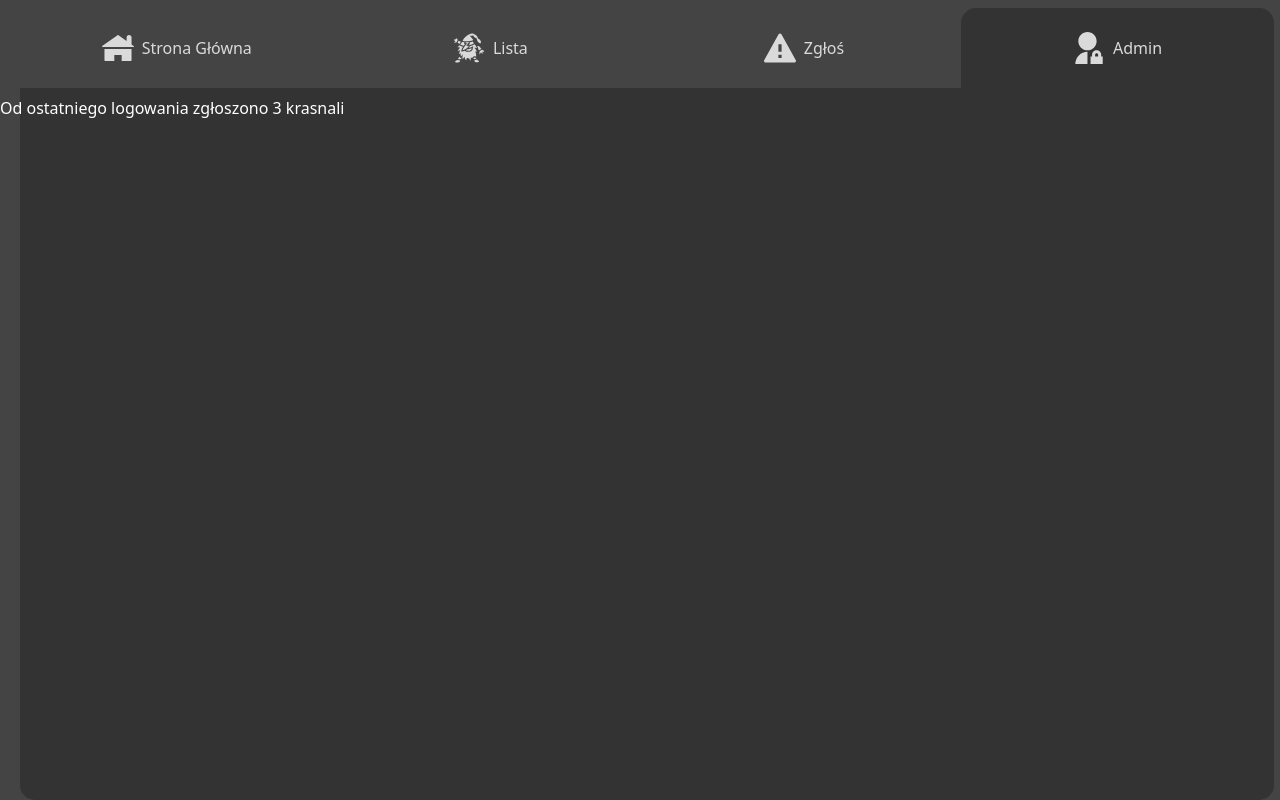
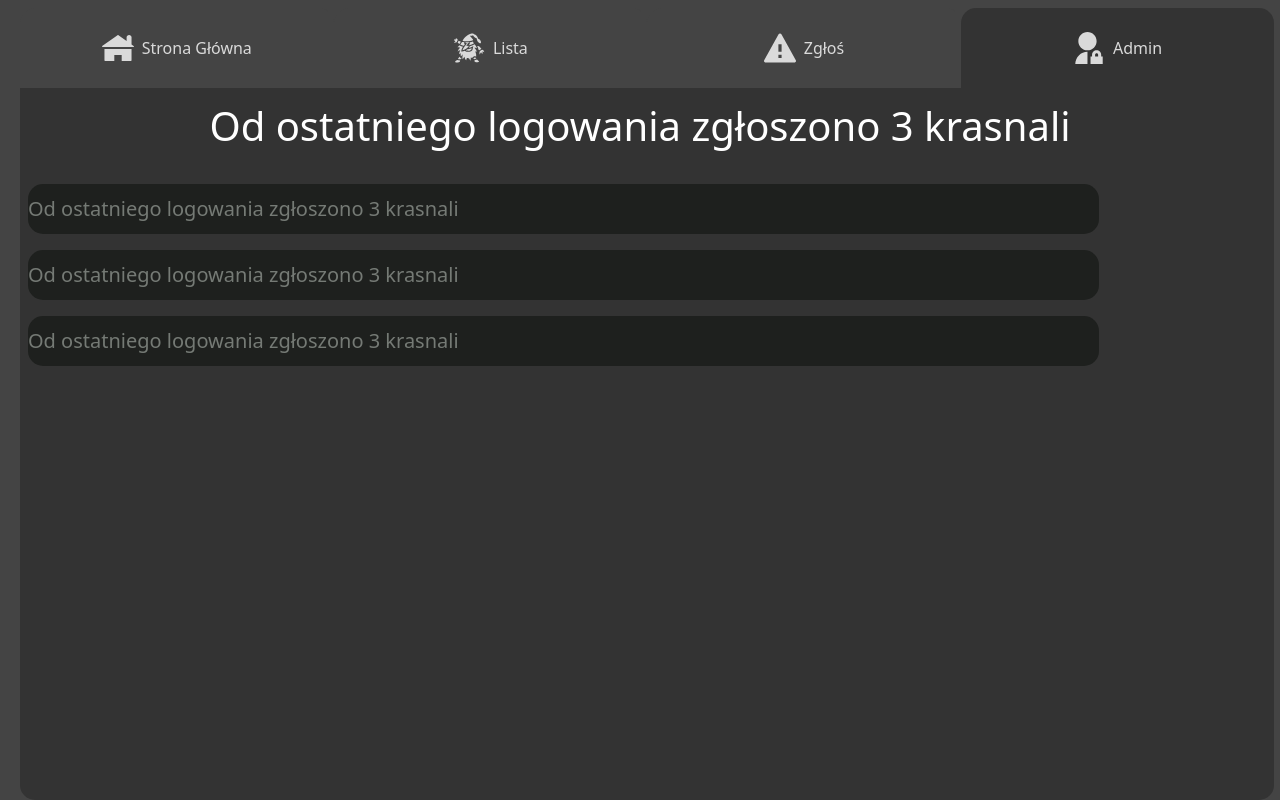
Before and after one commit to Newbies-Workplace/gnome-app, a React (Vite) app in the folder apps/gnome-web/: page /admin/lostinfo in a window 1280 px wide. Built offline with nearby package versions, Linux system fonts and the light colour scheme.

Commit message:
feat: panel admina

```diff
--- a/apps/gnome-web/src/components/LinkButton.tsx
+++ b/apps/gnome-web/src/components/LinkButton.tsx
@@ -10,6 +10,12 @@ type LinkButtonProps = {
   fWeight?: string;
   width?: string;
   height?: string;
+  text?: string;
+  rounded?: string;
+  justify?: string;
+  items?: string;
+  padding?: string;
+  margin?: string;
 };
 
 export const LinkButton: React.FC<LinkButtonProps> = ({
@@ -20,8 +26,12 @@ export const LinkButton: React.FC<LinkButtonProps> = ({
   color = "#1E201E", // Default background color
   textColor = "#757A75", // Default text color
   fWeight = "normal",
-  width = "w-40",
-  height = "h-12",
+  width = "w-60",
+  height = "h-40",
+  text = "20px",
+  rounded = "25px",
+  justify = "center",
+  items = "center",
 }) => {
   return (
     <div>
@@ -34,8 +44,12 @@ export const LinkButton: React.FC<LinkButtonProps> = ({
             fontWeight: fWeight,
             width: width,
             height: height,
+            fontSize: text,
+            borderRadius: rounded,
+            justifyContent: justify,
+            alignItems: items,
           }}
-          className="rounded-full border-none cursor-pointer m-2 w-40 h-12 flex items-center justify-center inline-flex"
+          className={`order-none cursor-pointer m-2 flex nline-flex`}
         >
           {label}
         </button>
--- a/apps/gnome-web/src/pages/AddGnomePage.tsx
+++ b/apps/gnome-web/src/pages/AddGnomePage.tsx
@@ -6,10 +6,22 @@ export const AddGnomePage = () => {
   return (
     <div>
       <Navbar />
-      <h1>Dodawanie krasnala</h1>
-      <LinkButton to="/admin" label="Powrót" px="15" py="100" />
-      <LinkButton to="/admin/infoadd" label="Dodaj" px="15" py="100" />
       <BgElement roundedBr="15px" roundedBl="15px" />
+      <a href="/admin">
+        <img
+          src="../src/images/Back.svg"
+          alt="wróć"
+          className="ml-[40px] mt-[10px]"
+        />
+      </a>
+      <div className=" ml-[40px] mt-[10px]">
+        <LinkButton
+          to="/admin/infoadd"
+          label="Dodaj"
+          width="200px"
+          height="50px"
+        />
+      </div>
     </div>
   );
 };
--- a/apps/gnome-web/src/pages/AdminPage.tsx
+++ b/apps/gnome-web/src/pages/AdminPage.tsx
@@ -4,12 +4,35 @@ import { BgElement } from "../components/bg_element";
 
 export const AdminPage = () => {
   return (
-    <div>
+    <div className="row">
       <Navbar />
-      <h1>Admin</h1>
-      <LinkButton to="/admin/addgnome" label="Dodaj krasnala do bazy" />
-      <LinkButton to="/admin/lostinfo" label="Sprawdź ostatnie zgłoszenia" />
       <BgElement roundedBr="15px" roundedBl="15px" />
+      <header className="text-[40px] text-center">
+        Witaj, nazwa użytkownika!
+      </header>
+      <div className="flex flex-row justify-right gap-10 mt-10 ml-10">
+        <LinkButton
+          to="/admin/addgnome"
+          label="Dodaj krasnala do bazy"
+          width="200px"
+          height="150px"
+          text="20px"
+        />
+        <LinkButton
+          to="/admin/lostinfo"
+          label="Sprawdź ostatnie zgłoszenia"
+          width="200px"
+          height="150px"
+          text="20px"
+        />
+        <LinkButton
+          to="/admin/logadmin"
+          label="Wyloguj się"
+          width="200px"
+          height="150px"
+          text="20px"
+        />
+      </div>
     </div>
   );
 };
--- a/apps/gnome-web/src/pages/HomePage.tsx
+++ b/apps/gnome-web/src/pages/HomePage.tsx
@@ -5,10 +5,10 @@ export const HomePage = () => {
     <div>
       <Navbar />
       <div className="ml-5 bg-[#333] w-[98%] h-[1800px] rounded-br-[350px] rounded-bl-[350px] absolute top-20 z-0">
-        <div className="bg-[#272927] w-[100%] h-[350px] rounded-r-[150px] absolute z-1 flex flex-col justify-center items-start px-50 text-center">
+        <div className="bg-[#272927] w-[75%] h-[450px] rounded-r-[150px] absolute z-1 flex flex-col justify-center items-start px-50 text-center">
           <div className="flex flex-row text-lg text-gray-300 text-[20px] ">
             <div>
-              <p className="text-4xl font-bold text-white mb-4 mt-20 text-[40px]">
+              <p className="text-4xl font-bold text-white mb-4 mt-5  text-[40px]">
                 Witaj w świecie Krasnali!
               </p>
               Wrocław pełen jest krasnali. Myślisz, że <br />
@@ -24,7 +24,7 @@ export const HomePage = () => {
             <img
               src="../src/images/Red_gnome.svg"
               alt="Red gnome"
-              className="rounded-[20px] ml-25"
+              className="rounded-[80px] ml-40 w-100 h-100"
             />
           </div>
         </div>
--- a/apps/gnome-web/src/pages/InfoAddPage.tsx
+++ b/apps/gnome-web/src/pages/InfoAddPage.tsx
@@ -9,8 +9,13 @@ const AddInfoPage: React.FC = () => {
         Dane o nowym krasnoludzie zostały <br /> wprowadzone do bazy.
       </p>
       <div className="flex justify-center">
-        <LinkButton to="/admin" label="Admin" />
-        <LinkButton to="/admin/addgnome" label="Dodaj kolejnego" />
+        <LinkButton to="/admin" label="Admin" width="200px" height="50px" />
+        <LinkButton
+          to="/admin/addgnome"
+          label="Dodaj kolejnego"
+          width="200px"
+          height="50px"
+        />
       </div>
 
       <div className="bg-[#333] w-49/50 h-48/50 rounded-br-[15px] rounded-bl-[15px] rounded-tr-[15px] rounded-tl-[15px] absolute top-5 mb-5  transform -z-1"></div>
--- a/apps/gnome-web/src/pages/LogAdminPage.tsx
+++ b/apps/gnome-web/src/pages/LogAdminPage.tsx
@@ -1,20 +1,8 @@
-import { type User, signInWithPopup } from "firebase/auth";
-import { href } from "react-router";
 import { LinkButton } from "../components/LinkButton";
 import Navbar from "../components/Navbar";
 import { BgElement } from "../components/bg_element";
-import { auth, provider } from "../firebaseConfig";
 
 export const LogAdminPage = () => {
-  const handleGoogleLogin = async (): Promise<void> => {
-    try {
-      const result = await signInWithPopup(auth, provider);
-      const user: User = result.user; // Dzięki TS masz typy na użytkownika
-      href("/admin");
-    } catch (error) {
-      console.error("Błąd logowania:", error);
-    }
-  };
   return (
     <div className="justify-center items-center flex flex-col">
       <Navbar />
@@ -41,7 +29,7 @@ export const LogAdminPage = () => {
         </div>
         <br />
         <div className="flex flex-row gap-25">
-          <a onClick={handleGoogleLogin} className="cursor-pointer">
+          <a href="" className="cursor-pointer">
             <img
               src='https://upload.wikimedia.org/wikipedia/commons/c/c1/Google_"G"_logo.svg'
               alt="Google"
--- a/apps/gnome-web/src/pages/LostInfoPage.tsx
+++ b/apps/gnome-web/src/pages/LostInfoPage.tsx
@@ -1,3 +1,4 @@
+import { LinkButton } from "../components/LinkButton";
 import Navbar from "../components/Navbar";
 import { BgElement } from "../components/bg_element";
 
@@ -6,7 +7,35 @@ export const LostInfoPage = () => {
     <div>
       <Navbar />
       <BgElement roundedBr="15px" roundedBl="15px" />
-      <h1>Od ostatniego logowania zgłoszono 3 krasnali</h1>
+      <header className="text-[40px] text-center">
+        Od ostatniego logowania zgłoszono 3 krasnali
+      </header>
+      <div className="flex flex-col justify-left text-left mt-5 ml-5">
+        <LinkButton
+          to="/admin/lostinfo/currentlost"
+          label="Od ostatniego logowania zgłoszono 3 krasnali"
+          width="85%"
+          height="50px"
+          rounded="15px"
+          justify="left"
+        />
+        <LinkButton
+          to="/admin/lostinfo/currentlost"
+          label="Od ostatniego logowania zgłoszono 3 krasnali"
+          width="85%"
+          height="50px"
+          rounded="15px"
+          justify="left"
+        />
+        <LinkButton
+          to="/admin/lostinfo/currentlost"
+          label="Od ostatniego logowania zgłoszono 3 krasnali"
+          width="85%"
+          height="50px"
+          rounded="15px"
+          justify="left"
+        />
+      </div>
     </div>
   );
 };
```
Also changed, not shown: apps/gnome-web/src/images/Arrow.svg (added), apps/gnome-web/src/images/Back.svg (added).
